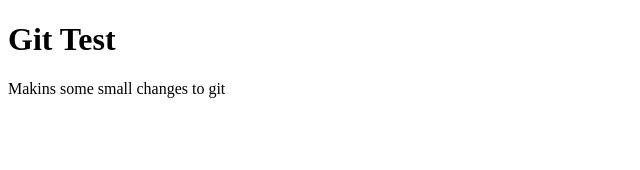
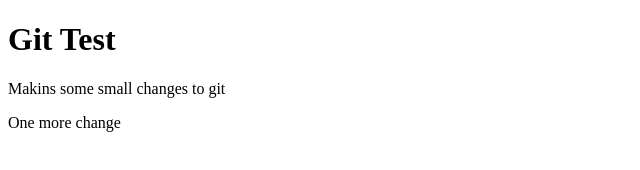
Before and after one commit to NaviTech11/git-test, a plain HTML site: page index.html in a window 1280 px wide. Shown: the whole page, without its empty margins (0-640 px from the left). Drawn offline with Linux system fonts and the light colour scheme.

Commit message:
Third commit

```diff
--- a/index.html
+++ b/index.html
@@ -8,5 +8,6 @@
 <body>
     <h1>Git Test</h1>
     <p>Makins some small changes to git</p>
+    <p>One more change</p>
 </body>
 </html>
```
